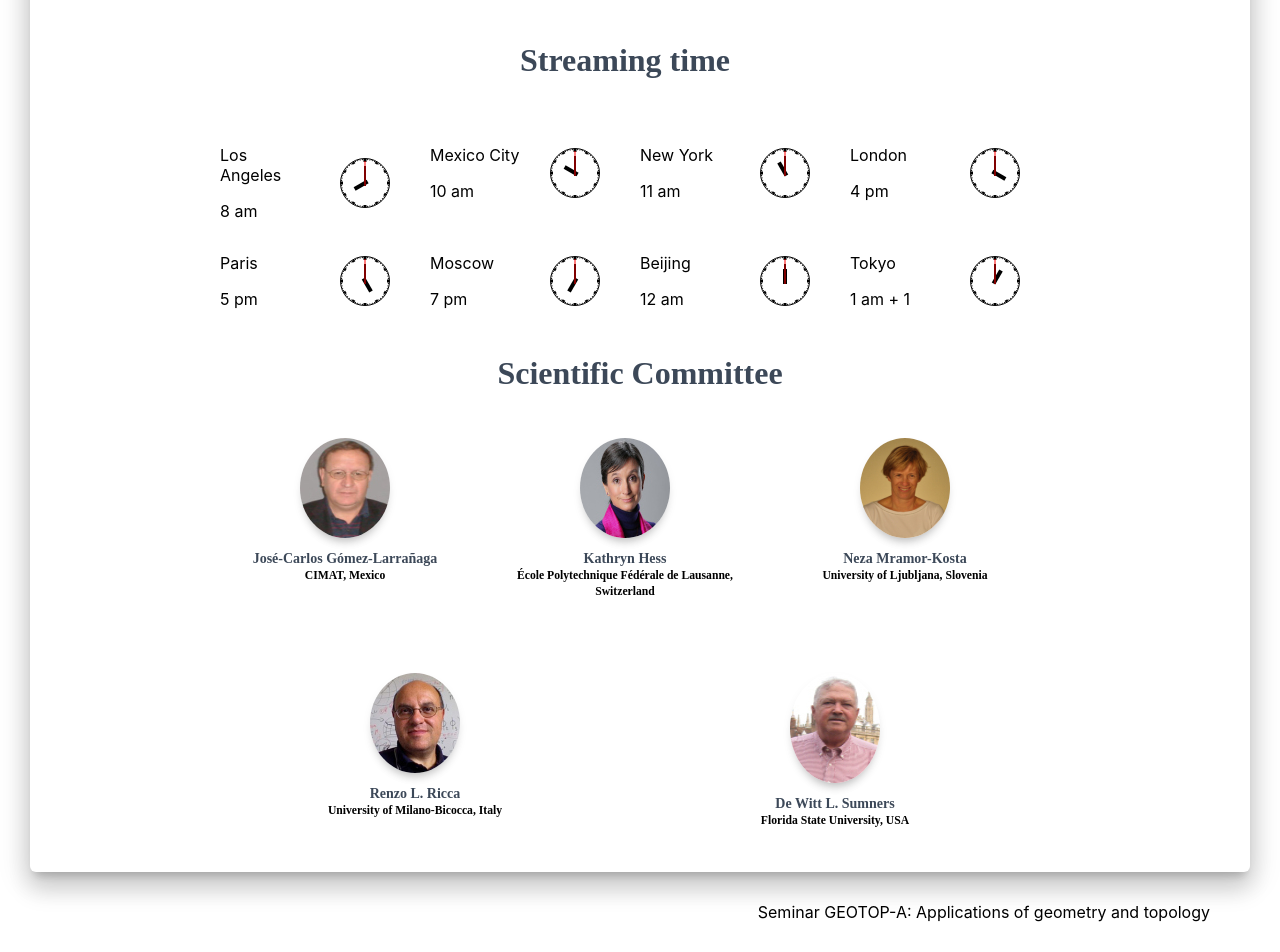
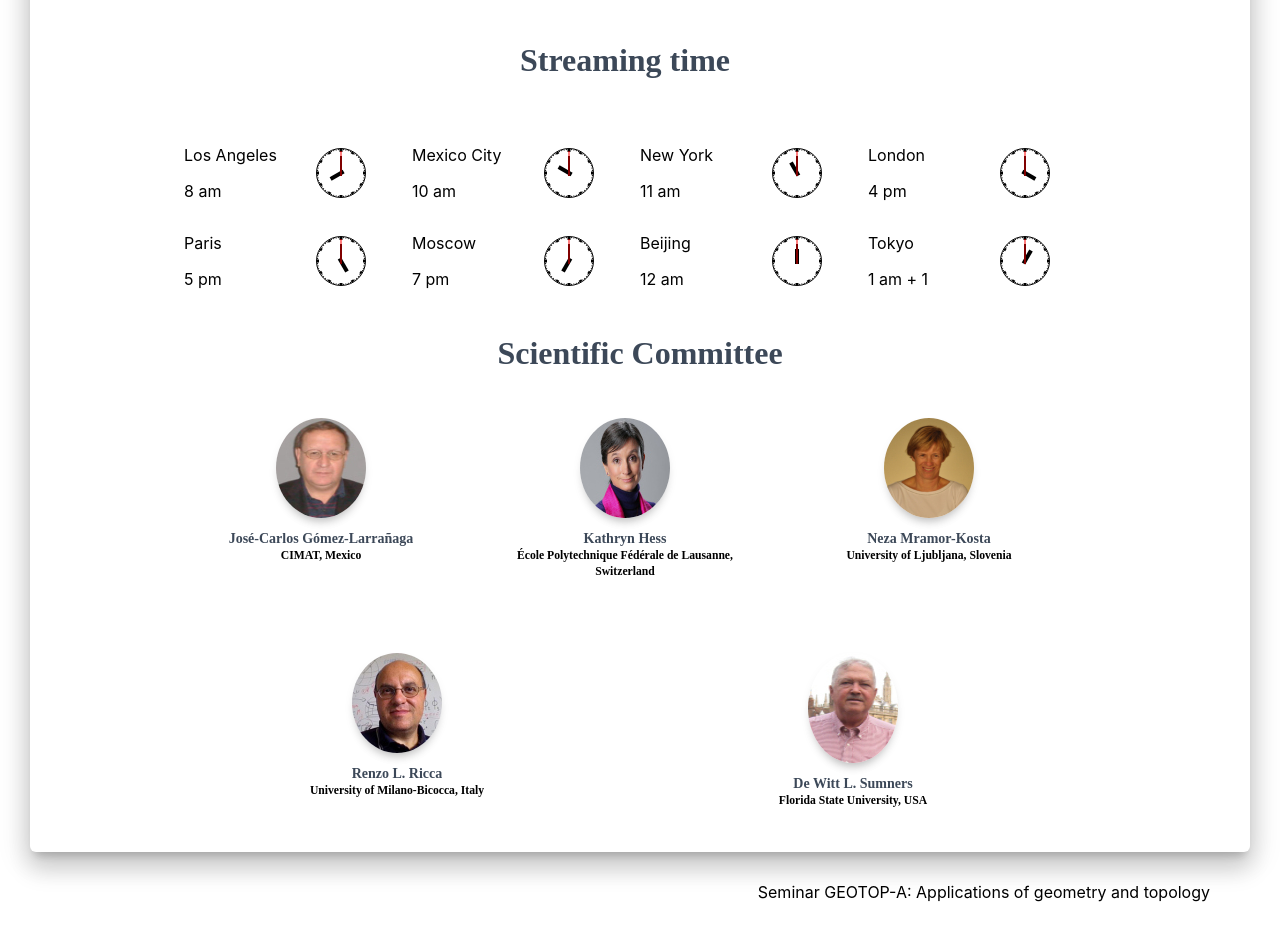
Before and after one commit to miguelruor/geotop-a, a React (Create React App) app: page / in a window 1280 px wide. Shown: the part 1585-2537 px from the top of the page. Built offline with nearby package versions, Linux system fonts and the light colour scheme; no server answers; the database is empty.

Commit message:
streaming time, next talks, y team section con responsive design

```diff
--- a/public/index.html
+++ b/public/index.html
@@ -2,7 +2,7 @@
 <html lang="en">
   <head>
     <meta charset="utf-8" />
-    <link rel="icon" href="%PUBLIC_URL%/favicon.ico" />
+    <link rel="icon" href="%PUBLIC_URL%/favicon.ico?v=2" />
     <meta name="viewport" content="width=device-width, initial-scale=1" />
     <meta name="theme-color" content="#000000" />
     <meta
--- a/src/assets/jss/material-kit-react/views/landingPageSections/teamStyle.js
+++ b/src/assets/jss/material-kit-react/views/landingPageSections/teamStyle.js
@@ -45,14 +45,14 @@ const teamStyle = {
   },
   nextTalk: {
     //backgroundColor: 'black',
-      paddingLeft: '70px',
-      paddingTop: '60px',
-    //padding: '10%',
+    //  paddingLeft: '10%',
+    // paddingTop: '10%',
+    padding: '5%',
     //border: 0,
   },
   team: {
-    paddingLeft: '150px',
-    paddingRight: '150px'
+    paddingLeft: '10%',
+    paddingRight: '10%'
   },
   searchBy:{
     ...title,
--- a/src/views/Components/Sections/SectionCarousel.js
+++ b/src/views/Components/Sections/SectionCarousel.js
@@ -50,9 +50,10 @@ export default function SectionCarousel() {
     infinite: true,
     speed: 500,
     slidesToShow: 1,
-    slidesToScroll: 2,
+    slidesToScroll: 1,
     autoplay: true,
-    variableWidth: true
+    variableWidth: true,
+    adaptiveHeight: true
   };
 
   // Funcion para leer todos los archivos de una carpeta (npm install --save-dev webpack@4.44.2 webpack-cli)
--- a/src/views/LandingPage/Sections/StreamingTimeSection.js
+++ b/src/views/LandingPage/Sections/StreamingTimeSection.js
@@ -30,12 +30,13 @@ export default function StreamingTime(){
     const size = 50; // Clock's size
 
     return(
-        <GridContainer style={{paddingLeft: 150, paddingRight:150}} justify = "left">
+        <GridContainer style={{paddingLeft: "10%", paddingRight:"10%"}} justify = "left">
             <GridItem>
                 <h1 className={classes.title}>Streaming time</h1>
             </GridItem>
 
             <GridItem  xs={6} sm={3} md={3}>
+
                 <GridContainer justify = "left" alignItems="center">
                     <GridItem xs={8} sm={8} md={8}>
                         <p className={classes.description}>Los Angeles</p>
@@ -43,8 +44,10 @@ export default function StreamingTime(){
                     </GridItem>
                     <GridItem xs={2} sm={2} md={2}><span><Clock value={date1} size={size} /></span></GridItem>
                 </GridContainer>
+
             </GridItem>
             <GridItem  xs={6} sm={3} md={3}>
+
                 <GridContainer justify = "left" alignItems="center">
                     <GridItem xs={8} sm={8} md={8}>
                         <p className={classes.description}>Mexico City</p>
@@ -52,8 +55,10 @@ export default function StreamingTime(){
                     </GridItem>
                     <GridItem xs={2} sm={2} md={2}><span><Clock value={date2} size={size} /></span></GridItem>
                 </GridContainer>
+
             </GridItem>
             <GridItem  xs={6} sm={3} md={3}>
+
                 <GridContainer justify = "left" alignItems="center">
                     <GridItem xs={8} sm={8} md={8}>
                         <p className={classes.description}>New York</p>
@@ -61,8 +66,10 @@ export default function StreamingTime(){
                     </GridItem>
                     <GridItem xs={2} sm={2} md={2}><span><Clock value={date3} size={size}/></span></GridItem>
                 </GridContainer>
+
             </GridItem>
             <GridItem  xs={6} sm={3} md={3}>
+
                 <GridContainer justify = "left" alignItems="center">
                     <GridItem xs={8} sm={8} md={8}>
                         <p className={classes.description}>London</p>
@@ -70,9 +77,11 @@ export default function StreamingTime(){
                     </GridItem>
                     <GridItem xs={2} sm={2} md={2}><span><Clock value={date4} size={size}/></span></GridItem>
                 </GridContainer>
+
             </GridItem>
 
             <GridItem  xs={6} sm={3} md={3}>
+
                 <GridContainer justify = "left" alignItems="center">
                     <GridItem xs={8} sm={8} md={8}>
                         <p className={classes.description}>Paris</p>
@@ -80,8 +89,10 @@ export default function StreamingTime(){
                     </GridItem>
                     <GridItem xs={2} sm={2} md={2}><span><Clock value={date5} size={size} /></span></GridItem>
                 </GridContainer>
+
             </GridItem>
             <GridItem  xs={6} sm={3} md={3}>
+
                 <GridContainer justify = "left" alignItems="center">
                     <GridItem xs={8} sm={8} md={8}>
                         <p className={classes.description}>Moscow</p>
@@ -89,8 +100,10 @@ export default function StreamingTime(){
                     </GridItem>
                     <GridItem xs={2} sm={2} md={2}><span><Clock value={date6} size={size} /></span></GridItem>
                 </GridContainer>
+
             </GridItem>
             <GridItem  xs={6} sm={3} md={3}>
+
                 <GridContainer justify = "left" alignItems="center">
                     <GridItem xs={8} sm={8} md={8}>
                         <p className={classes.description}>Beijing</p>
@@ -98,8 +111,10 @@ export default function StreamingTime(){
                     </GridItem>
                     <GridItem xs={2} sm={2} md={2}><span><Clock value={date7} size={size}/></span></GridItem>
                 </GridContainer>
+
             </GridItem>
             <GridItem  xs={6} sm={3} md={3}>
+
                 <GridContainer justify = "left" alignItems="center">
                     <GridItem xs={8} sm={8} md={8}>
                         <p className={classes.description}>Tokyo</p>
@@ -107,6 +122,7 @@ export default function StreamingTime(){
                     </GridItem>
                     <GridItem xs={2} sm={2} md={2}><span><Clock value={date8} size={size}/></span></GridItem>
                 </GridContainer>
+
             </GridItem>
         </GridContainer>
     );
--- a/src/views/ListSpeakersPage/Sections/ListSpeakersSection.js
+++ b/src/views/ListSpeakersPage/Sections/ListSpeakersSection.js
@@ -30,7 +30,6 @@ export default function ListSpeakersSection(){
     const [lettersInSurname, setLettersInSurname] = useState([]);
     const [visitLetters, setVisitLetters] = useState({});
     const [talks,setTalks] = useState({});
-
 
     useEffect(async () => {
         var talks = {};
--- a/src/views/NextTalksPage/Sections/NextTalksSection.js
+++ b/src/views/NextTalksPage/Sections/NextTalksSection.js
@@ -53,8 +53,7 @@ export default function NextTalksSection(){
             <GridItem xs={12} sm={12} md={5} className={classes.nextTalk}>
               <img src={image1} className={imageClasses}/>
             </GridItem>
-            <GridItem xs={12} sm={12} md={1}/>
-            <GridItem xs={12} sm={12} md={6}>
+            <GridItem xs={12} sm={12} md={7}>
                 <GridContainer>
                     {talks.map(talk => (
                         <>
```
Also changed, not shown: 2 other files (tests, documents, lock files or other folders).
